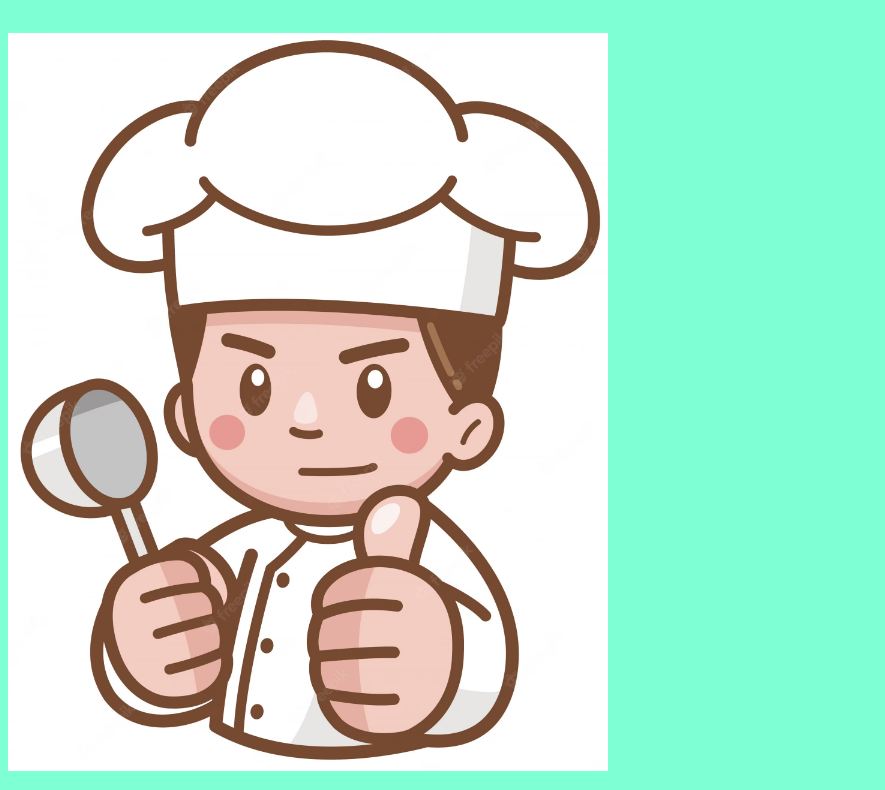
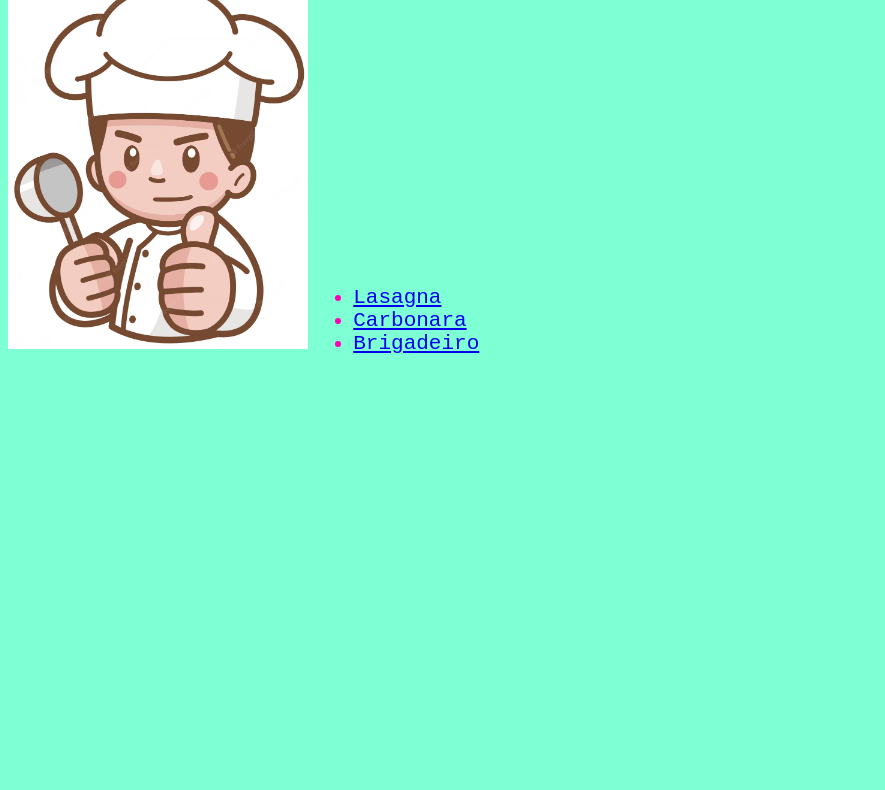
Before and after one commit to Coutin-05/odin-recipes, a plain HTML site: page index.html in a window 1280 px wide. Shown: the part 141-931 px from the top of the page, without its empty margins (0-885 px from the left). After the commit the page ends 800 px from the top, so only its background shows below. Drawn offline with Linux system fonts and the light colour scheme.

Commit message:
Edit CSS style

```diff
--- a/css/style.css
+++ b/css/style.css
@@ -8,6 +8,8 @@ h1 {
     font-size: 70px;
     font-style: italic;
     animation: blinkingtext 2s infinite;
+    margin: 10px;
+    text-align: center;
 }
 /* The blinking method in css */
     @keyframes blinkingtext {
@@ -18,17 +20,23 @@ h1 {
         100%  {color: magenta;}
     }
 
-li {
+.recipe-list {
+    width: 500px;
     color: rgb(255, 0, 183);
-    color:
+    font-family:'Courier New', Courier, monospace;
+    display: inline-block;
+    margin-left: 0px;
+    margin-top: 0px;
+    align-items: top;
 }
 
-a {
-    font-family:'Courier New', Courier, monospace;
-    color: rgb(255, 0, 183);
+.chef-photo {
+    display: inline-block;
+    width: 300px;
 }
 
 img {
-    width: 600px;
-    height: auto;
+    width: 300px;
+    display: inline-block;
+
 }
--- a/index.html
+++ b/index.html
@@ -8,12 +8,16 @@
     <!--Links to the recipes pages-->
     <body>
         <h1>Odin Recipes</h1>
-        <P><img src="./images/chef.png" alt="chef"></P>
+        <div class="chef-photo">
+            <P><img src="./images/chef.png" alt="chef"></P>
+        </div>
+        <div class="recipe-list">
             <ul>
                 <li><a href="./recipes/lasagna.html">Lasagna</a></li>
                 <li><a href="./recipes/carbonara.html">Carbonara</a></li>
                 <li><a href="./recipes/brigadeiro.html">Brigadeiro</a></li>
             </ul>
+        </div>
     </body>
 
 </html>
```
